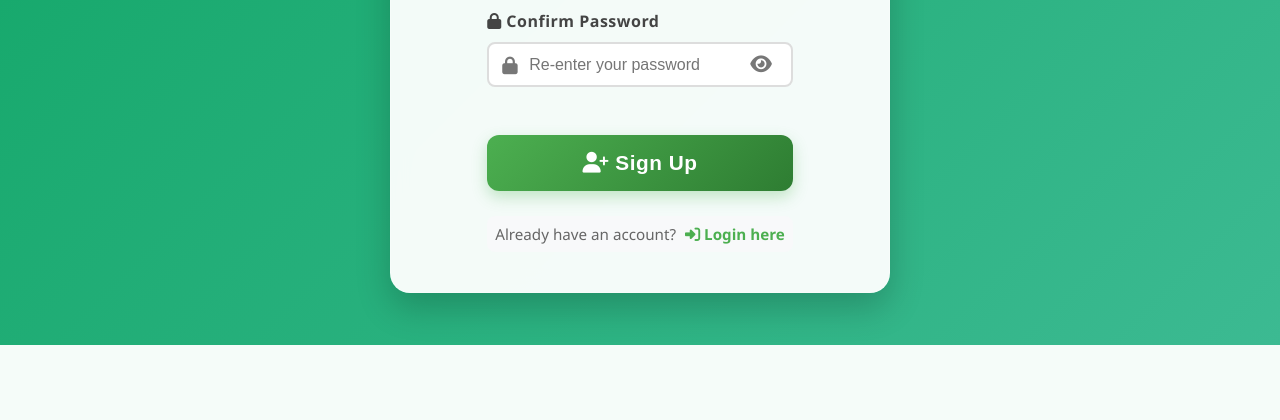
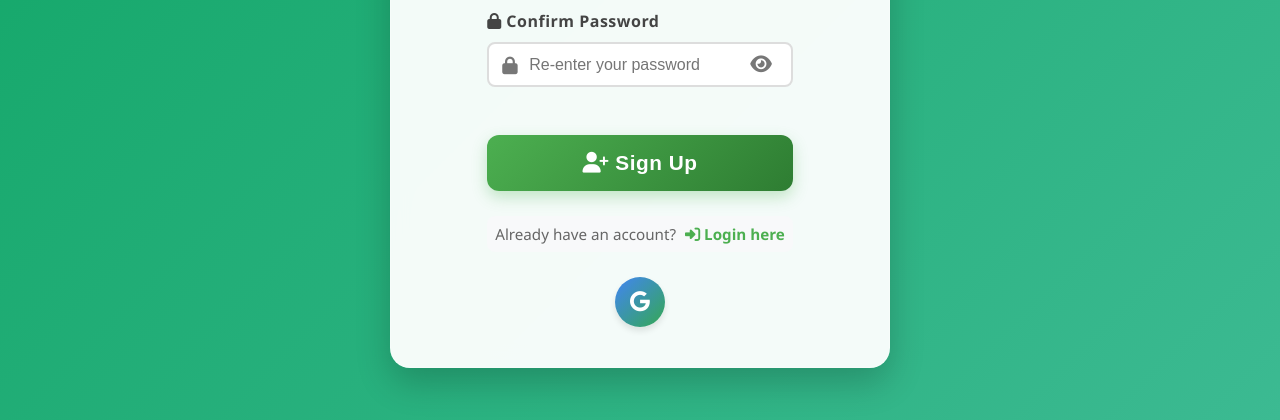
Before and after one commit to biruksendeku/cozy-hotel2, a Node project: template src/views/signup.ejs in a window 1280 px wide. Shown: the part 583-1003 px from the top of the page. Before the commit the page ends 928 px from the top, so only its background shows below. Run offline with Node 20 templates, Linux system fonts and the light colour scheme; the template is opened without the code that fills it, so the values that code supplies are empty; some libraries are stand-ins or nearby versions; some web fonts are replaced.

Commit message:
added the google oauth in signin too

```diff
--- a/src/public/css/signup.css
+++ b/src/public/css/signup.css
@@ -285,6 +285,33 @@
       50% { transform: scale(1.05); }
       100% { transform: scale(1); }
     }
+    .social-login {
+      display: flex;
+      justify-content: center;
+      gap: 20px;
+      margin-top: 25px;
+      width: 100%;
+    }
+    .social-btn {
+      width: 50px;
+      height: 50px;
+      border-radius: 50%;
+      display: flex;
+      align-items: center;
+      justify-content: center;
+      font-size: 1.3rem;
+      color: white;
+      text-decoration: none;
+      transition: all 0.3s ease;
+      box-shadow: 0 4px 6px rgba(0, 0, 0, 0.1);
+    }
+    .social-btn:hover {
+      transform: translateY(-5px);
+      box-shadow: 0 8px 15px rgba(0, 0, 0, 0.2);
+    }
+    .social-google {
+      background: linear-gradient(135deg, #4285F4 0%, #34A853 100%);
+    }
 
     @media (max-width: 500px) {
       .form__section {
--- a/src/views/signup.ejs
+++ b/src/views/signup.ejs
@@ -5,6 +5,7 @@
   <meta name="viewport" content="width=device-width, initial-scale=1.0">
   <meta http-equiv="X-UA-Compatible" content="ie=edge">
   <title> Signup | Hotel Transylvania </title>
+  <link rel="stylesheet" href="https://cdnjs.cloudflare.com/ajax/libs/font-awesome/6.4.0/css/all.min.css">
   <link rel="preconnect" href="https://fonts.googleapis.com">
   <link rel="preconnect" href="https://fonts.gstatic.com" crossorigin>
   <link href="https://fonts.googleapis.com/css2?family=Montserrat:ital,wght@0,100..900;1,100..900&family=Open+Sans:ital,wght@0,300..800;1,300..800&family=Playfair+Display:ital,wght@0,400..900;1,400..900&family=Poppins:ital,wght@0,100;0,200;0,300;0,400;0,500;0,600;0,700;0,800;0,900;1,100;1,200;1,300;1,400;1,500;1,600;1,700;1,800;1,900&display=swap" rel="stylesheet">
@@ -95,6 +96,12 @@
         Already have an account?
         <a href="/auth/login"><i class="fas fa-sign-in-alt"></i> Login here</a>
       </div>
+
+      <div class="social-login">
+        <a href="/auth/google" class="social-btn social-google" title="Sign up with Google" aria-label="Continue with Google">
+          <i class="fab fa-google"></i>
+        </a>
+      </div>
     </form>
   </section>
 
```
